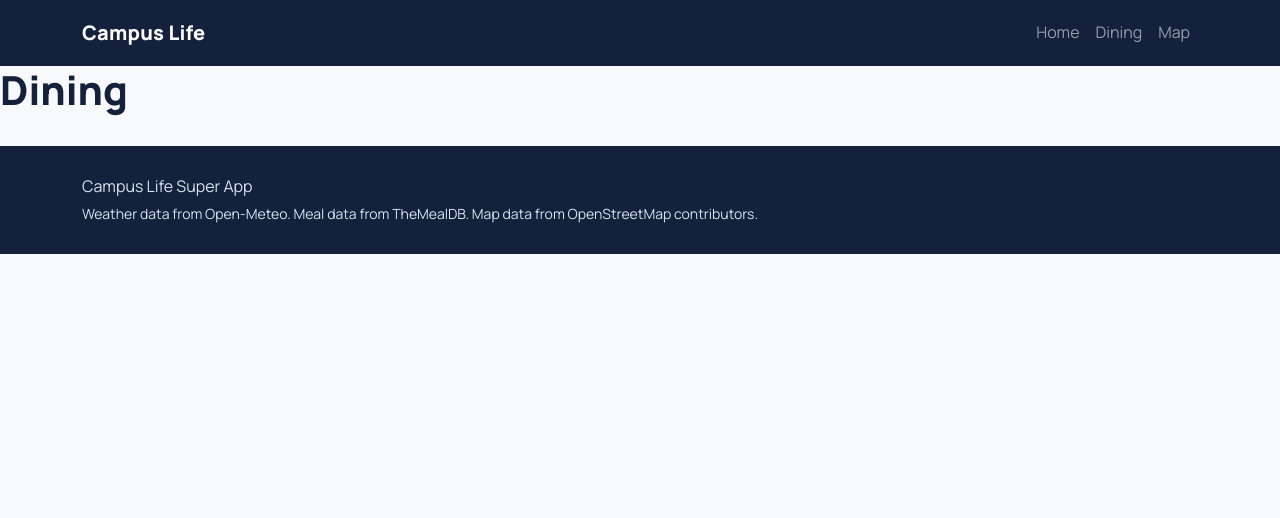
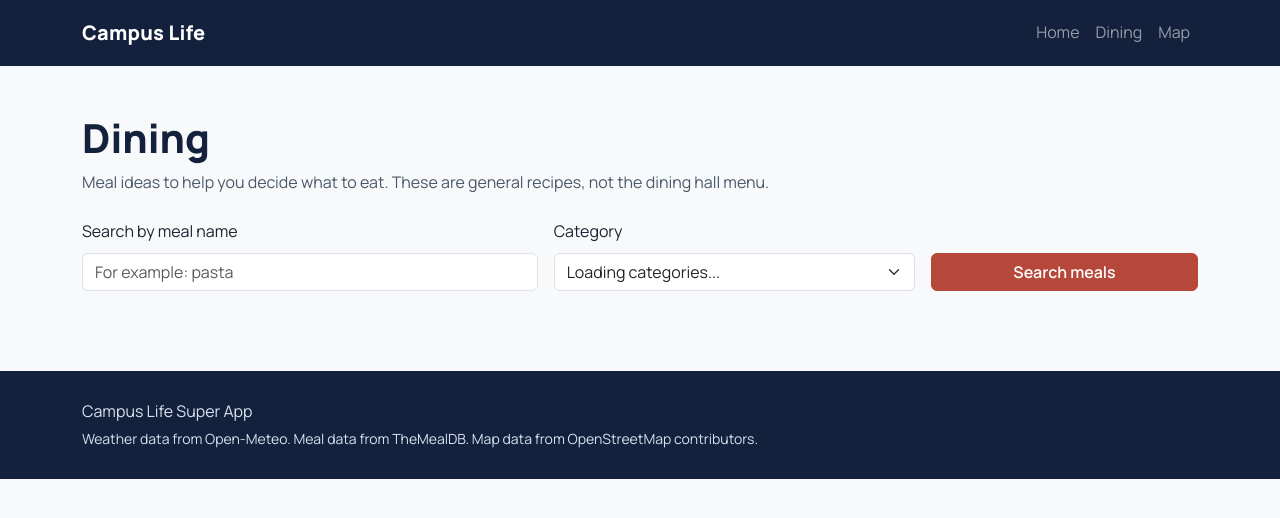
Before and after one commit to bsalty6/campus-life-super-app, a plain HTML site: page dining.html in a window 1280 px wide. Drawn offline with nearby package versions, Linux system fonts and the light colour scheme.

Commit message:
Add dining page layout and filter form

```diff
--- a/dining.html
+++ b/dining.html
@@ -10,7 +10,7 @@
   <link rel="stylesheet" href="css/style.css">
 </head>
 <body>
-  <header>
+<header>
   <nav class="navbar navbar-expand-md navbar-dark site-nav" aria-label="Main navigation">
     <div class="container">
       <a class="navbar-brand" href="index.html">Campus Life</a>
@@ -34,10 +34,33 @@
     <link href="https://cdn.jsdelivr.net/npm/bootstrap@5.3.3/dist/css/bootstrap.min.css" rel="stylesheet">
     <link rel="stylesheet" href="css/style.css">
   </head>
-  <main>
-    <h1>Dining</h1>
-    <!-- TODO: page content -->
-  </main>
+  <main id="main" class="container py-5">
+  <h1 class="mb-2">Dining</h1>
+  <p class="text-muted mb-4">Meal ideas to help you decide what to eat. These are general recipes, not the dining hall menu.</p>
+
+  <!-- Filter bar: search by name or choose a category -->
+  <form id="meal-form" class="row g-3 align-items-end mb-4">
+    <div class="col-md-5">
+      <label for="meal-search" class="form-label">Search by meal name</label>
+      <input type="search" id="meal-search" class="form-control" placeholder="For example: pasta">
+    </div>
+    <div class="col-md-4">
+      <label for="category-select" class="form-label">Category</label>
+      <!-- JavaScript will fill in the options in Step 8 -->
+      <select id="category-select" class="form-select">
+        <option value="">Loading categories...</option>
+      </select>
+    </div>
+    <div class="col-md-3">
+      <button type="submit" class="btn btn-brick w-100">Search meals</button>
+    </div>
+  </form>
+
+  <p id="meal-status" aria-live="polite" class="text-muted"></p>
+
+  <!-- JavaScript will put one card per meal here in Step 8 -->
+  <div id="meal-grid" class="row g-4"></div>
+</main>
 
 <footer class="site-footer">
   <div class="container">
```
